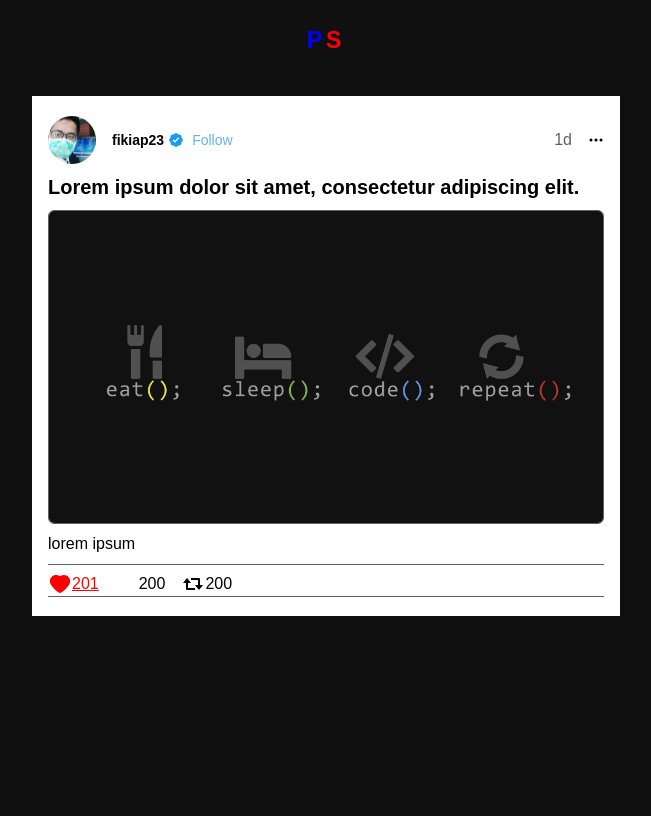
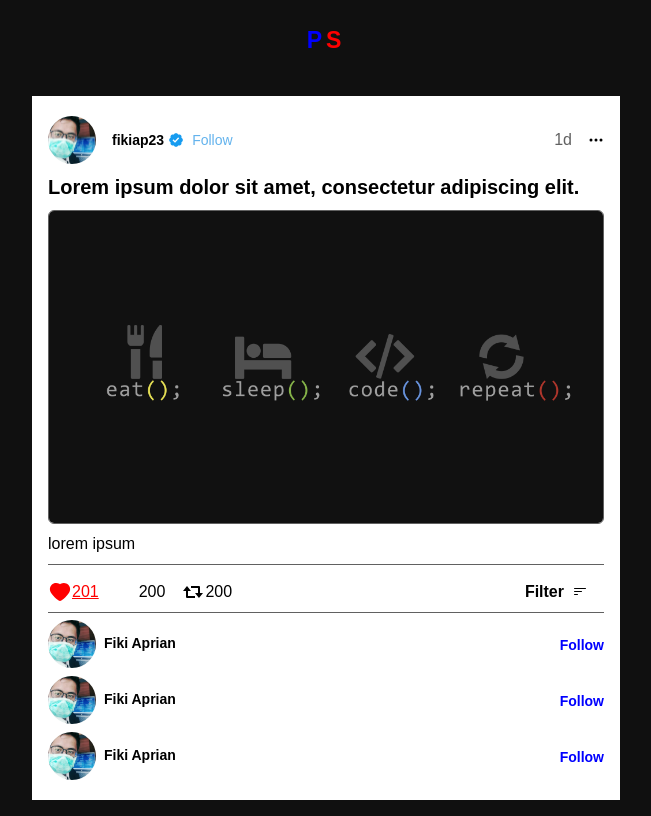
Before and after one commit to fikiap23/Posivibes-v2, a React (Vite) app in the folder frontend/: page /1/post/1 in a window 1280 px wide. Both pictures are taken after a click on the icon 374 px from the left and 583 px from the top of the page. Shown: the whole page, without its empty margins (314-965 px from the left). Built offline with nearby package versions, Linux system fonts and the light colour scheme; some icons are missing.

Commit message:
[CREATE] komponen repost

```diff
--- a/frontend/src/components/Post/UserPost.jsx
+++ b/frontend/src/components/Post/UserPost.jsx
@@ -10,7 +10,7 @@ import { PiShareFat } from 'react-icons/pi'
 import { Link } from 'react-router-dom'
 import { Button, useColorMode } from '@chakra-ui/react'
 import { useState } from 'react'
-import Comment from '../Comments/Comment'
+import Comment from '../Reactions/Comment'
 
 const UserPost = ({
   postImg,
--- /dev/null
+++ b/frontend/src/components/Reactions/Like.jsx
@@ -0,0 +1,37 @@
+/* eslint-disable react/prop-types */
+import { Avatar, Flex, Text } from '@chakra-ui/react'
+
+const Like = ({ name, img }) => {
+  return (
+    <Flex justifyContent={'space-between'}>
+      <Flex alignItems={'center'} gap={2} mt={2}>
+        <Avatar
+          size={{
+            sm: 'sm',
+            md: 'md',
+            lg: 'md',
+          }}
+          name={name}
+          src={img}
+        />
+        <Text fontSize={'sm'} fontWeight={'bold'}>
+          Fiki Aprian
+        </Text>
+      </Flex>
+
+      <Flex gap={4} alignItems={'center'} mt={3}>
+        <Text
+          fontSize={'sm'}
+          color={'blue'}
+          fontWeight={'bold'}
+          cursor={'pointer'}
+          _hover={{ textDecoration: 'underline' }}
+        >
+          Follow
+        </Text>
+      </Flex>
+    </Flex>
+  )
+}
+
+export default Like
--- /dev/null
+++ b/frontend/src/components/Reactions/ListLikes.jsx
@@ -0,0 +1,41 @@
+/* eslint-disable react/prop-types */
+import { Avatar, Box, Flex, Text } from '@chakra-ui/react'
+
+const ListLikes = ({ name, img }) => {
+  return (
+    <>
+      <Box>
+        <Flex justifyContent={'space-between'}>
+          <Flex alignItems={'center'} gap={2} mt={2}>
+            <Avatar
+              size={{
+                sm: 'sm',
+                md: 'md',
+                lg: 'md',
+              }}
+              name={name}
+              src={img}
+            />
+            <Text fontSize={'sm'} fontWeight={'bold'}>
+              Fiki Aprian
+            </Text>
+          </Flex>
+
+          <Flex gap={4} alignItems={'center'} mt={3}>
+            <Text
+              fontSize={'sm'}
+              color={'blue'}
+              fontWeight={'bold'}
+              cursor={'pointer'}
+              _hover={{ textDecoration: 'underline' }}
+            >
+              Follow
+            </Text>
+          </Flex>
+        </Flex>
+      </Box>
+    </>
+  )
+}
+
+export default ListLikes
--- /dev/null
+++ b/frontend/src/components/Reactions/Repost.jsx
@@ -0,0 +1,60 @@
+import { Avatar, Box, Divider, Flex, Icon, Text } from '@chakra-ui/react'
+import { BiRepost } from 'react-icons/bi'
+import { BsThreeDots } from 'react-icons/bs'
+
+const Repost = () => {
+  return (
+    <Box mt={2}>
+      <Flex alignItems={'center'} justifyContent={'space-between'}>
+        <Flex alignItems={'center'} gap={2}>
+          <Avatar size="sm" name="Fiki Aprian" src="/fiki1.jpg" />
+          <Text
+            fontSize={{
+              base: 'sm',
+              md: 'md',
+              lg: 'lg',
+            }}
+          >
+            Fiki Aprian
+          </Text>
+          <Icon as={BiRepost} />
+          <Text
+            color="grey"
+            fontFamily={'cursive'}
+            fontSize={{
+              base: 'sm',
+              md: 'md',
+              lg: 'lg',
+            }}
+          >
+            @rasa-yang-tak-tersampaikan
+          </Text>
+        </Flex>
+
+        <Flex gap={4} alignItems={'center'}>
+          <Text fontStyle={'sm'} color={'gray.light'}>
+            1d
+          </Text>
+          <BsThreeDots />
+        </Flex>
+      </Flex>
+
+      <Box mt={2}>
+        <Text fontSize={'sm'} color="blackAlpha.800">
+          {' '}
+          Aku tau perasaanmu kawan
+        </Text>
+      </Box>
+
+      <Box my={2}>
+        <Text cursor={'pointer'} color="grey" fontSize={'sm'} display="inline">
+          See Post
+        </Text>
+      </Box>
+
+      <Divider orientation="horizontal" bg={'black'} my={2} />
+    </Box>
+  )
+}
+
+export default Repost
--- a/frontend/src/pages/PostPage.jsx
+++ b/frontend/src/pages/PostPage.jsx
@@ -2,18 +2,31 @@
 import { Avatar } from '@chakra-ui/avatar'
 import { Image } from '@chakra-ui/image'
 import { Box, Flex, Text } from '@chakra-ui/layout'
-import { BsThreeDots } from 'react-icons/bs'
+import { BsFilterLeft, BsThreeDots } from 'react-icons/bs'
 import { AiFillHeart, AiOutlineHeart } from 'react-icons/ai'
 import { FaRegComment } from 'react-icons/fa6'
 import { BiRepost } from 'react-icons/bi'
 import { PiShareFat } from 'react-icons/pi'
+import {} from 'react-icons/bs'
 
 import { useState } from 'react'
-import Comment from '../components/Comments/Comment'
+import Comment from '../components/Reactions/Comment'
+import ListLikes from '../components/Reactions/ListLikes'
+import Repost from '../components/Reactions/Repost'
+import {
+  Button,
+  Menu,
+  MenuButton,
+  MenuItemOption,
+  MenuList,
+  MenuOptionGroup,
+  useColorMode,
+} from '@chakra-ui/react'
 
 const PostPage = () => {
   const [liked, setLiked] = useState(false)
   const [isTabActive, setIsTabActive] = useState('comments')
+  const { colorMode } = useColorMode()
 
   return (
     <>
@@ -180,9 +193,34 @@ const PostPage = () => {
                 <PiShareFat className="w-6 h-6  cursor-pointer" />
               </Flex>
             </Flex>
+            <Flex gap={4} alignItems={'center'}>
+              <Menu>
+                <MenuButton
+                  color={colorMode === 'dark' ? 'black' : 'black'}
+                  as={Button}
+                  rightIcon={<BsFilterLeft />}
+                >
+                  Filter
+                </MenuButton>
+                <MenuList color={colorMode === 'dark' ? 'white' : 'black'}>
+                  <MenuOptionGroup defaultValue="newest">
+                    <MenuItemOption value={'newest'}>Terbaru</MenuItemOption>
+                    <MenuItemOption value={'oldest'}>Terlama</MenuItemOption>
+                    <MenuItemOption value={'likes'}>Terbaik</MenuItemOption>
+                  </MenuOptionGroup>
+                </MenuList>
+              </Menu>
+            </Flex>
           </Flex>
         </Flex>
         <Box w={'full'} h={0.1} bg={'gray.light'}></Box>
+        {isTabActive === 'likes' && (
+          <>
+            <ListLikes name={'fikiap23'} img={'/fiki1.jpg'} />
+            <ListLikes name={'fikiap23'} img={'/fiki1.jpg'} />
+            <ListLikes name={'fikiap23'} img={'/fiki1.jpg'} />
+          </>
+        )}
         {isTabActive === 'comments' && (
           <Comment
             userAvatar={'/fiki1.jpg'}
@@ -193,6 +231,14 @@ const PostPage = () => {
             createdAt={'27 Jul 2022'}
           />
         )}
+
+        {isTabActive === 'reposts' && (
+          <>
+            <Repost />
+            <Repost />
+            <Repost />
+          </>
+        )}
       </Box>
     </>
   )
```
Also changed, not shown: frontend/src/components/Reactions/Comment.jsx (renamed from frontend/src/components/Comments/Comment.jsx).
